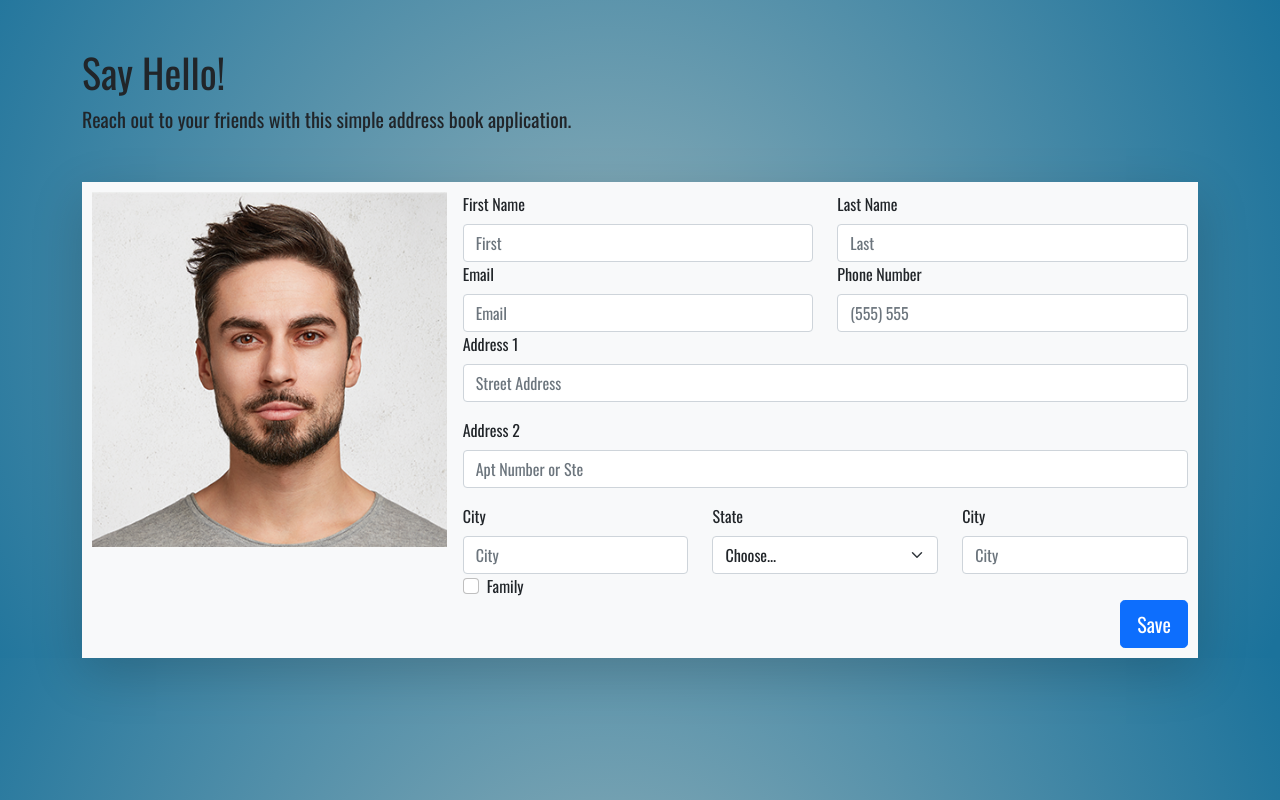
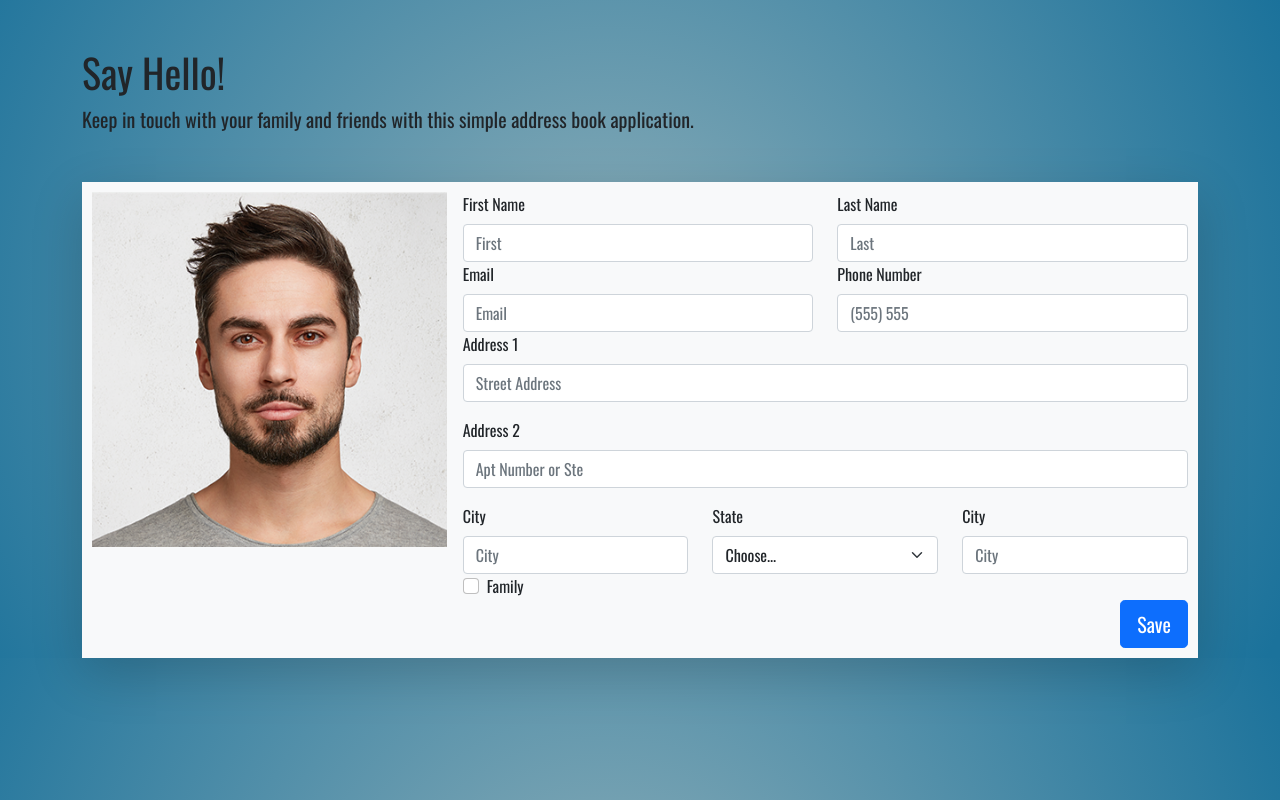
Before and after one commit to WILLIAMTHEWEST1/addressbook, a plain HTML site: page index.html in a window 1280 px wide. Drawn offline with nearby package versions, Linux system fonts and the light colour scheme.

Commit message:
keep in touch

```diff
--- a/index.html
+++ b/index.html
@@ -22,7 +22,7 @@
     <section>
         <div class="container">
             <h1 class="mt-5">Say Hello!</h1>
-            <p class="lead">Reach out to your friends with this simple address book application.</p>
+            <p class="lead">Keep in touch with your family and friends with this simple address book application.</p>
         </div>
     </section>
 </head>
```
